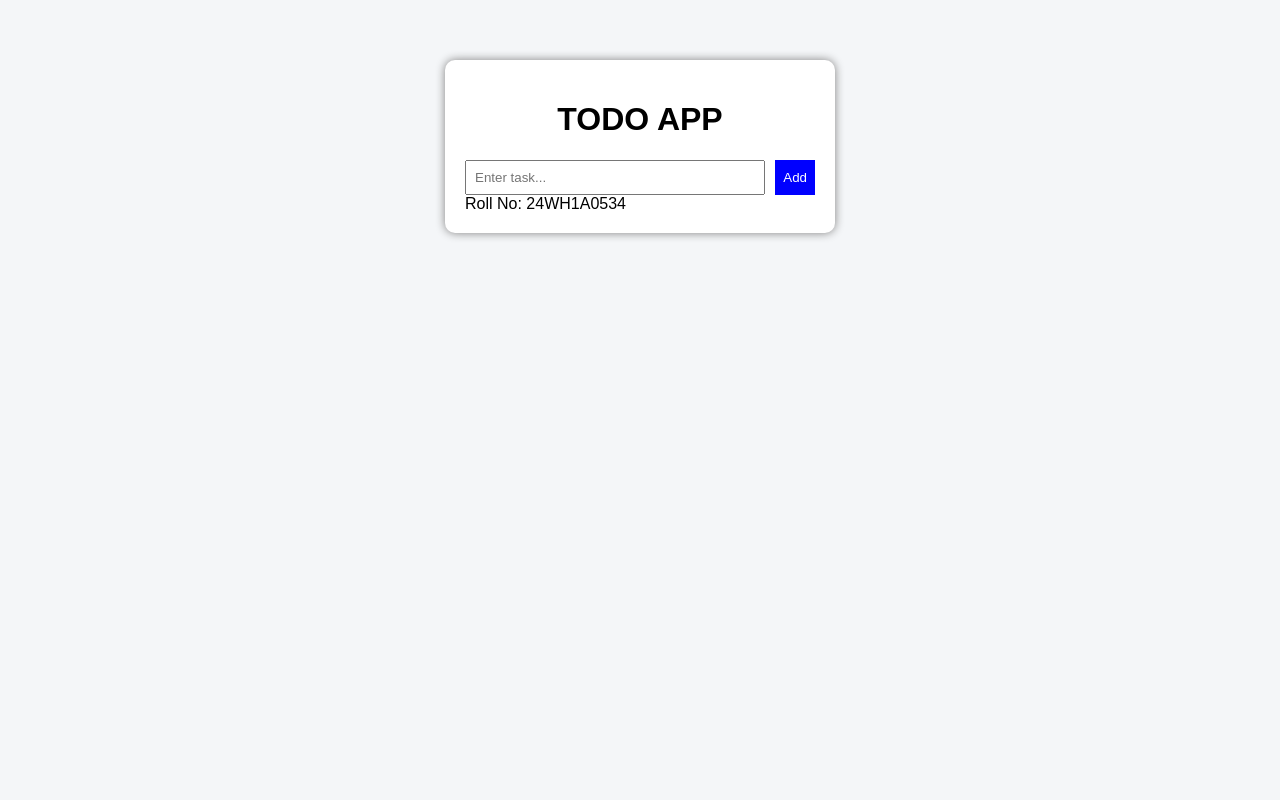
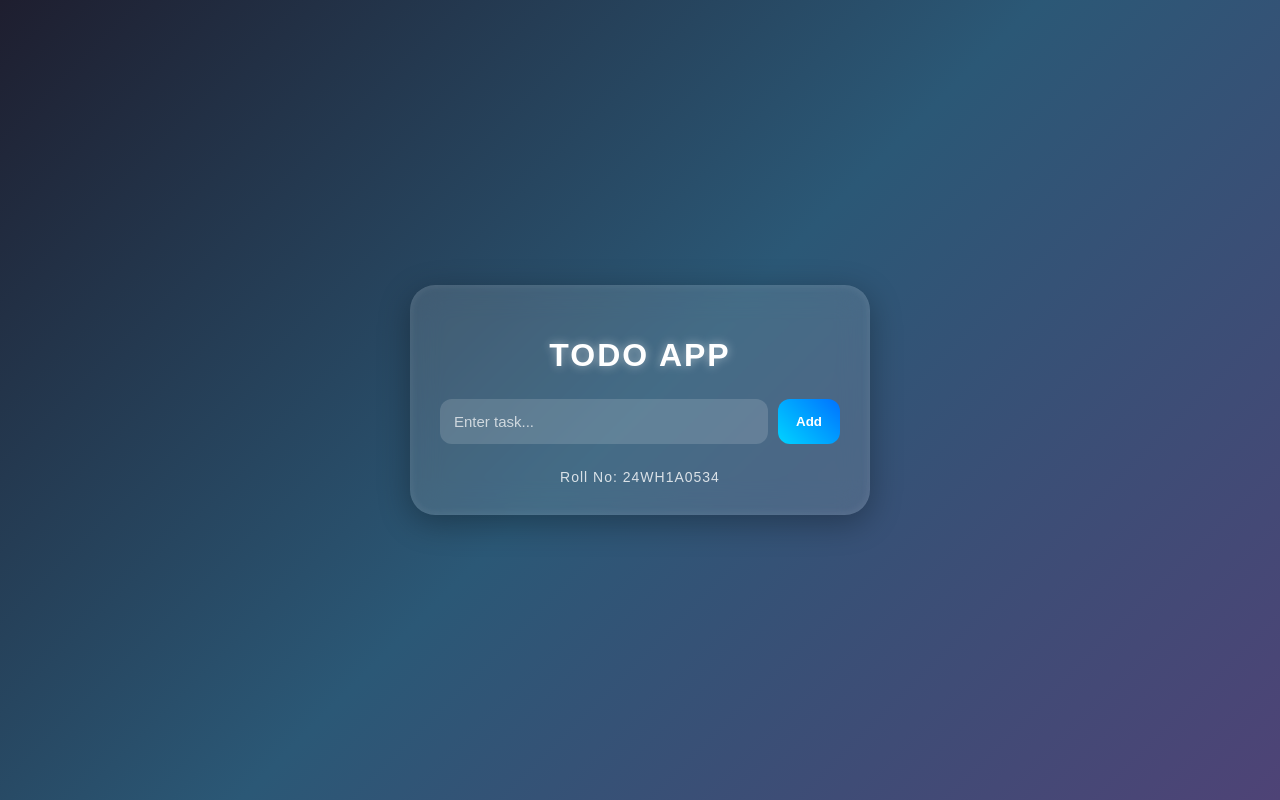
Before and after one commit to panvithachowdary/todo-app, a React (Vite) app: page / in a window 1280 px wide. Built offline with nearby package versions, Linux system fonts and the light colour scheme.

Commit message:
Update index.css

```diff
--- a/src/index.css
+++ b/src/index.css
@@ -1,49 +1,150 @@
 body {
   margin: 0;
-  font-family: Arial;
-  background: #f4f6f8;
+  font-family: "Poppins", sans-serif;
+  background: linear-gradient(135deg, #1e1e2f, #2b5876, #4e4376);
+  min-height: 100vh;
+  display: flex;
+  justify-content: center;
+  align-items: center;
+  overflow-x: hidden;
 }
 
 .container {
-  width: 350px;
-  margin: 60px auto;
-  padding: 20px;
-  background: white;
-  border-radius: 10px;
-  box-shadow: 0 0 10px gray;
+  width: 400px;
+  padding: 30px;
+  border-radius: 25px;
+  background: rgba(255, 255, 255, 0.12);
+  backdrop-filter: blur(15px);
+  box-shadow:
+    0 8px 32px rgba(0, 0, 0, 0.3),
+    inset 0 0 10px rgba(255, 255, 255, 0.1);
+  color: white;
+  animation: fadeIn 0.8s ease;
 }
 
 h1 {
   text-align: center;
+  margin-bottom: 25px;
+  font-size: 2rem;
+  letter-spacing: 2px;
+  color: #fff;
+  text-shadow: 0 0 10px rgba(255,255,255,0.5);
 }
 
 .form {
   display: flex;
   gap: 10px;
+  margin-bottom: 25px;
 }
 
 .form input {
   flex: 1;
-  padding: 8px;
+  padding: 14px;
+  border: none;
+  border-radius: 12px;
+  outline: none;
+  font-size: 15px;
+  background: rgba(255,255,255,0.15);
+  color: white;
+  transition: 0.3s;
+}
+
+.form input::placeholder {
+  color: rgba(255,255,255,0.7);
+}
+
+.form input:focus {
+  background: rgba(255,255,255,0.22);
+  box-shadow: 0 0 10px #00d4ff;
 }
 
 .form button {
-  padding: 8px;
-  background: blue;
+  padding: 14px 18px;
+  border: none;
+  border-radius: 12px;
+  background: linear-gradient(45deg, #00d4ff, #0072ff);
   color: white;
-  border: none;
+  font-weight: bold;
+  cursor: pointer;
+  transition: all 0.3s ease;
+}
+
+.form button:hover {
+  transform: translateY(-2px) scale(1.05);
+  box-shadow: 0 0 15px #00d4ff;
 }
 
 .item {
   display: flex;
   justify-content: space-between;
-  margin-top: 10px;
-  background: #eee;
-  padding: 8px;
-  border-radius: 5px;
+  align-items: center;
+  margin-top: 15px;
+  padding: 14px;
+  border-radius: 15px;
+  background: rgba(255,255,255,0.12);
+  transition: 0.3s ease;
+  animation: slideUp 0.4s ease;
+}
+
+.item:hover {
+  transform: translateY(-3px);
+  background: rgba(255,255,255,0.18);
+  box-shadow: 0 0 12px rgba(255,255,255,0.2);
+}
+
+.item span {
+  cursor: pointer;
+  font-size: 16px;
+  transition: 0.3s;
 }
 
 .done {
   text-decoration: line-through;
-  color: gray;
+  opacity: 0.6;
+  color: #bdbdbd;
 }
+
+.item button {
+  border: none;
+  padding: 8px 14px;
+  border-radius: 10px;
+  background: linear-gradient(45deg, #ff416c, #ff4b2b);
+  color: white;
+  cursor: pointer;
+  transition: 0.3s;
+}
+
+.item button:hover {
+  transform: scale(1.08);
+  box-shadow: 0 0 10px #ff416c;
+}
+
+.footer {
+  margin-top: 25px;
+  text-align: center;
+  font-size: 14px;
+  opacity: 0.8;
+  letter-spacing: 1px;
+}
+
+@keyframes fadeIn {
+  from {
+    opacity: 0;
+    transform: scale(0.92);
+  }
+  to {
+    opacity: 1;
+    transform: scale(1);
+  }
+}
+
+@keyframes slideUp {
+  from {
+    opacity: 0;
+    transform: translateY(15px);
+  }
+  to {
+    opacity: 1;
+    transform: translateY(0);
+  }
+}
```
